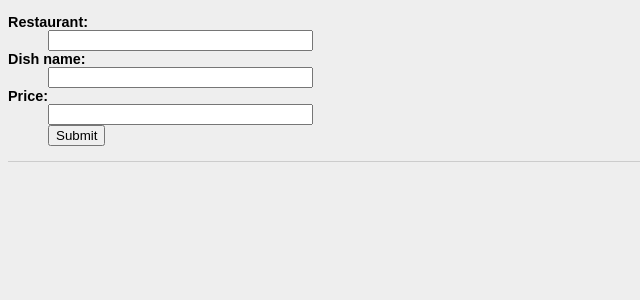
After one commit to arjunvasan/SnapBite, a Flask app: page /entermenudishes in a window 1280 px wide. The commit adds this page. Shown: the top 300 px of the page, without its empty margins (0-640 px from the left). Run offline with Flask 2, Linux system fonts and the light colour scheme; parts of the project's set-up code (start-up, migrations or seed data) failed here and were passed over.

Commit message:
adding a form for entering menu dishes w/o picture upload

```diff
--- a/app.py
+++ b/app.py
@@ -100,17 +100,13 @@ def alert():
 @app.route('/device_comm/order', methods=['POST','GET'])
 def order():
 	post = Order(
-	    id = request.args.get("dish"),
+	    # Add id field if needed for vanity url
 		dish=request.args.get("dish"),
 		special=request.args.get("special"),
 		table=int(request.args.get("table"))
 	)
-
 	post.store()
-
 	return "order food"
-
-
 
 @app.route('/device_comm/checkout')
 def checkout():
@@ -121,7 +117,7 @@ def checkout():
 def signup():
     if request.method == 'POST':
         post = Restaurant(
-            id = request.form['name'], #makes it easier to read in database
+            # Add id field if needed for vanity url
             name = request.form['name'],
             description = request.form['description'],
             location = request.form['location']
@@ -131,15 +127,19 @@ def signup():
     else:
         return render_template('signup.html')
 
-blah = """
-@app.route('/create')
-def create():
-	document = {
-		"doc":"wef"
-	}
-	g.couch["jantas"] = document
-	return 'Hello World!'
-"""
+@app.route('/entermenudishes', methods=['POST', 'GET'])
+def entermenudishes():
+    if request.method== 'POST':
+        post = Dishes(
+            #Add id field
+            restaurant = request.form['restaurant'],
+            name = request.form['name'],
+            price = request.form['price']
+        )
+        post.store()
+        return 'You have added your menu dishes to our database.'
+    else:
+        return render_template('entermenudishes.html')
 
 if __name__ == '__main__':
 	port = int(os.environ.get('PORT', 5000))
--- a/models.py
+++ b/models.py
@@ -17,4 +17,5 @@ class Order(Document):
 class Dishes(Document):
     doc_type = 'dishes'
     restaurant = TextField()
-    dishes = ListField(TextField())
+    name = TextField()
+    price = FloatField()
--- /dev/null
+++ b/templates/entermenudishes.html
@@ -0,0 +1,15 @@
+<!doctype html>
+<title>Menu Dishes</title>
+<link rel=stylesheet type=text/css href="{{ url_for('static', filename='style.css') }}">
+
+<form action="{{ url_for('entermenudishes') }}" method=POST enctype="multipart/form-data" class=add-entry >
+      <dl>
+        <dt>Restaurant:
+        <dd><input type=text size=30 name="restaurant" />
+        <dt>Dish name:
+        <dd><input type=text size=30 name="name" />
+		<dt>Price:
+		<dd><input type=text size=30 name="price">
+        <dd><input type=submit value=Submit />
+      </dl>
+    </form>
--- a/templates/signup.html
+++ b/templates/signup.html
@@ -2,7 +2,7 @@
 <title>Restaurant Sign Up</title>
 <link rel=stylesheet type=text/css href="{{ url_for('static', filename='style.css') }}">
 
-<form action="http://snapbite.herokuapp.com/signup" method=POST class=add-entry>
+<form action="{{ url_for('signup') }}" method=POST class=add-entry>
       <dl>
         <dt>Name:
         <dd><input type=text size=30 name="name" />
```
